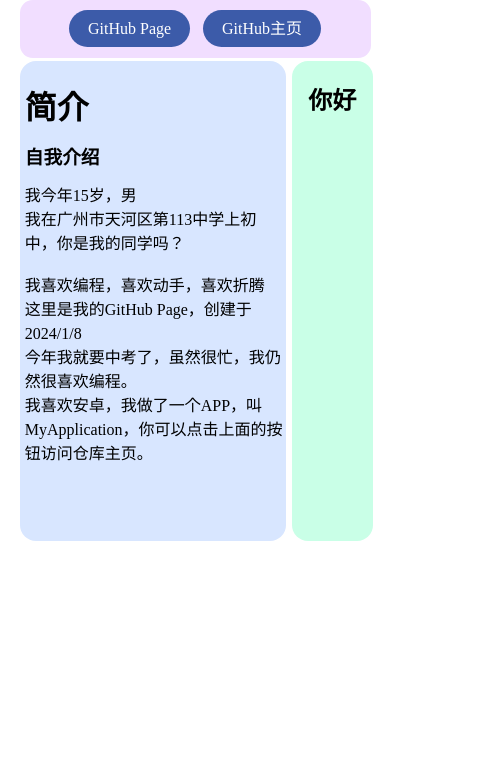
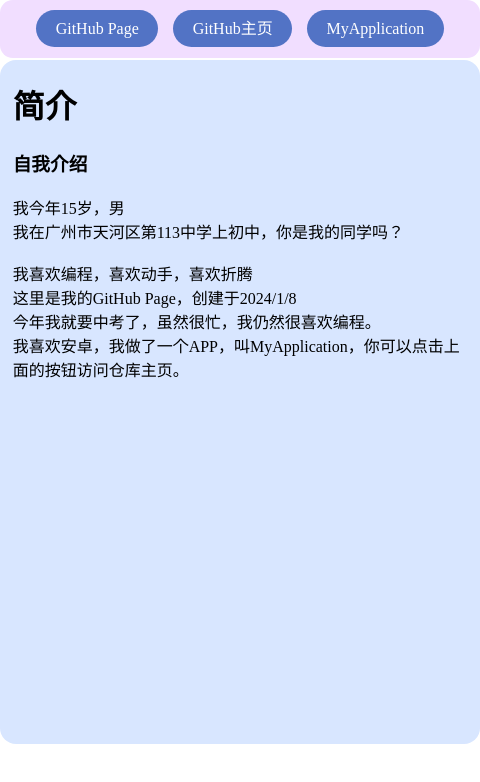
Before and after one commit to BinTianqi/bintianqi.github.io, a plain HTML site: page index.html in a window 390 px wide. Shown: the whole page, 480 px wide, since content can reach past the window. Drawn offline with Linux system fonts and the light colour scheme.

Commit message:
It won't show the right section on mobile

```diff
--- /dev/null
+++ b/desktop.css
@@ -0,0 +1,86 @@
+@charset "utf-8";
+
+.tab{
+	background-color:#5273c5;
+    color:#ffffff;
+	border-radius: 1.3rem;
+	margin:0% 1.2% 0% 1.2%;
+	text-decoration: none;
+	line-height: 3.6em;
+	padding: 0.6em 1.2em 0.6em 1.2em;
+	height: 2.4em;
+}
+
+.tab:hover{
+	background-color:#008a77;
+    color:#ffffff
+}
+
+.navdiv{
+	background-color: #f1deff;
+    border-radius:.8rem;
+	height: 3.6em;
+	min-width:30rem;
+    width:90%;
+	text-align: center;
+	align-items: center;
+	justify-content: center;
+    vertical-align: middle;
+	display: inline-block;
+}
+
+html{
+    height: 100%;
+}
+
+body{
+    margin:0px;
+	padding: 0px;
+    position: relative;
+	text-align: center;
+	width: 100%;
+	height: 100%;
+	overflow-x: hidden;
+}
+
+.maindiv{
+	margin-top: .6%;
+	width: 90%;
+	min-width: 30rem;
+    height:90%;
+    vertical-align: middle;
+	display: inline-block;
+	white-space: nowrap;
+	overflow: hidden;
+}
+
+.mainright{
+	border-radius: 1em;
+	width: 23%;
+	height: inherit;
+	padding: 0% 1% 0% 15;
+    vertical-align: middle;
+	background-color: #c9ffe7;
+	display:inline-block;
+}
+
+.mainleft{
+	border-radius: 1em;
+	background-color:#d8e6ff;
+	width: 76%;
+	height: inherit;
+    vertical-align: middle;
+	text-align: left;
+	display:inline-block;
+	margin-right: .5%;
+	white-space: normal;
+	border:none;
+}
+
+a{
+	line-height: 1.5rem;
+}
+
+h3{
+	line-height: 1rem;
+}
--- a/index.html
+++ b/index.html
@@ -2,79 +2,10 @@
 <html>
 <head>
 <meta charset="utf-8">
+<meta name="viewport" content="width=device-width, initial-scale=1.0, maximum-scale=1.0, user-scalable=1" />
 <title>Mr. Bin</title>
-<style>
-.tab{
-	background-color:#3c5ba9;
-    color:#ffffff;
-	border-radius: 1.3rem;
-	margin:0% 1.2% 0% 1.2%;
-	text-decoration: none;
-	line-height: 3.6em;
-	padding: 0.6em 1.2em 0.6em 1.2em;
-	height: 2.4em;
-}
-.tab:hover{
-	background-color:#006b5d;
-    color:#ffffff
-}
-.navdiv{
-	background-color: #f1deff;
-    border-radius:.8rem;
-	height: 3.6em;
-    width:90%;
-	text-align: center;
-	align-items: center;
-	justify-content: center;
-    vertical-align: middle;
-	display: inline-block;
-}
-
-body{
-    margin:0px;
-	padding: 0px;
-    position: relative;
-	text-align: center;
-	width: 100%;
-	height: 100%;
-}
-.maindiv{
-	margin-top: .8%;
-	width: 90%;
-    height:30rem;
-    vertical-align: middle;
-	display: inline-block;
-	white-space: nowrap;
-}
-.mainright{
-	border-radius: 1em;
-	width: 23%;
-	height: inherit;
-	padding: 0% 1% 0% 15;
-    vertical-align: middle;
-	background-color: #c9ffe7;
-	display:inline-block;
-}
-.mainleft{
-	border-radius: 1em;
-	background-color:#d8e6ff;
-	width: 74.5%;
-	height: inherit;
-    vertical-align: middle;
-	text-align: left;
-	display:inline-block;
-	padding: 0% 0% 0% 1.5%;
-	margin-right: .5%;
-	white-space: normal;
-}
-.maindiv a{
-	line-height: 1.5rem;
-}
-.maindiv h3{
-	line-height: 1rem;
-}
-</style>
-<!--<link rel="stylesheet" href="main.css">-->
+<link rel="stylesheet" href="desktop.css">
+<link rel="stylesheet" href="mobile.css"
 </head>
 
 <body>
@@ -84,26 +15,7 @@ body{
 		<a class="tab" href="https://github.com/BinTianqi/MyApplication" target="_blank">MyApplication</a>
 	</div>
 	<div class="maindiv">
-		<div class="mainleft">
-            <h1>简介</h1>
-		    <h3>自我介绍</h3>
-		    <a>
-				我今年15岁，男
-		        <br/>
-		        我在广州市天河区第113中学上初中，你是我的同学吗？
-		    </a>
-            <br/>
-		    <br/>
-	        <a>
-				我喜欢编程，喜欢动手，喜欢折腾
-			    <br/>
-			    这里是我的GitHub Page，创建于2024/1/8
-		        <br/>
-                今年我就要中考了，虽然很忙，我仍然很喜欢编程。
-		        <br/>
-	            我喜欢安卓，我做了一个APP，叫MyApplication，你可以点击上面的按钮访问仓库主页。
-	        </a>
-		</div>
+		<iframe src="introduction.html" class="mainleft"></iframe>
 		<div class="mainright">
 			<h2>你好</h2>
 		</div>
--- /dev/null
+++ b/introduction.html
@@ -0,0 +1,38 @@
+<!doctype html>
+<html>
+<head>
+<meta charset="utf-8">
+<title>Mr. Bin</title>
+<style>
+div{
+    padding: 0%;
+	margin: 1%;
+	height: auto;
+	min-height: fit-content;
+}
+</style>
+</head>
+
+<body>
+	<div>
+		<h1>简介</h1>
+		<h3>自我介绍</h3>
+		<a>
+			我今年15岁，男
+			<br/>
+			我在广州市天河区第113中学上初中，你是我的同学吗？
+		</a>
+		<br/>
+		<br/>
+		<a>
+			我喜欢编程，喜欢动手，喜欢折腾
+			<br/>
+			这里是我的GitHub Page，创建于2024/1/8
+			<br/>
+			今年我就要中考了，虽然很忙，我仍然很喜欢编程。
+			<br/>
+			我喜欢安卓，我做了一个APP，叫MyApplication，你可以点击上面的按钮访问仓库主页。
+		</a>
+	</div>
+</body>
+</html>
--- a/main.css
+++ /dev/null
@@ -1,47 +0,0 @@
-@charset "utf-8";
-/* CSS Document */
-.tab{
-	background-color:#00DDFF;
-	line-height: 40px;
-	border: 5px;
-	padding: 10px;
-	border-color: #3CE0FF;
-	border-radius: 15px;
-	text-decoration: none;
-	margin: 1%;
-}
-.tab:hover{
-	background-color:#07B8FF;
-}
-
-.fl{
-	float: left;
-}
-.fr{
-	float: right;
-}
-nav {
-	background-color: #ADFFD1;
-	color: #ADFFD1;
-	margin: 0px;
-	width: 100%;
-}
-.navdiv{
-	background-color: #ACFFB8;
-	padding: 10px;
-	margin:0px;
-	width: 98%;
-	max-width: 100%
-}
-body{
-	margin: 0px;
-}
-.maindiv{
-	border:3px;
-	background-color:antiquewhite;
-	max-width: 100%;
-	width:95%;
-	margin:1%;
-	padding: 1%;
-	float: left;
-}
--- /dev/null
+++ b/mobile.css
@@ -0,0 +1,10 @@
+@media only screen and (max-width: 800px) {
+    .mainright{
+        visibility: hidden;
+        display:none;
+    }
+    .mainleft{
+        width: 100%;
+        margin-right: 0%;
+    }
+}
```
